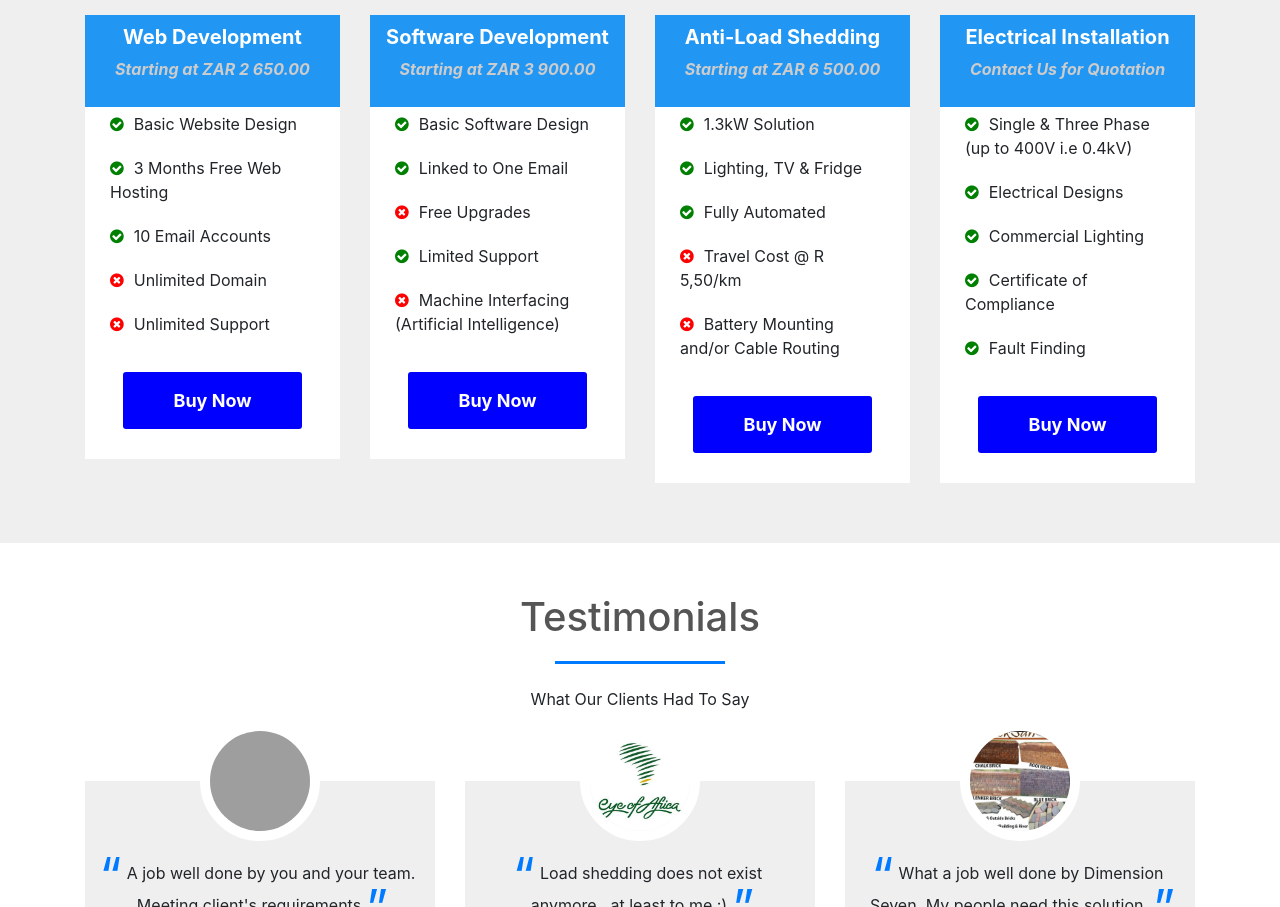
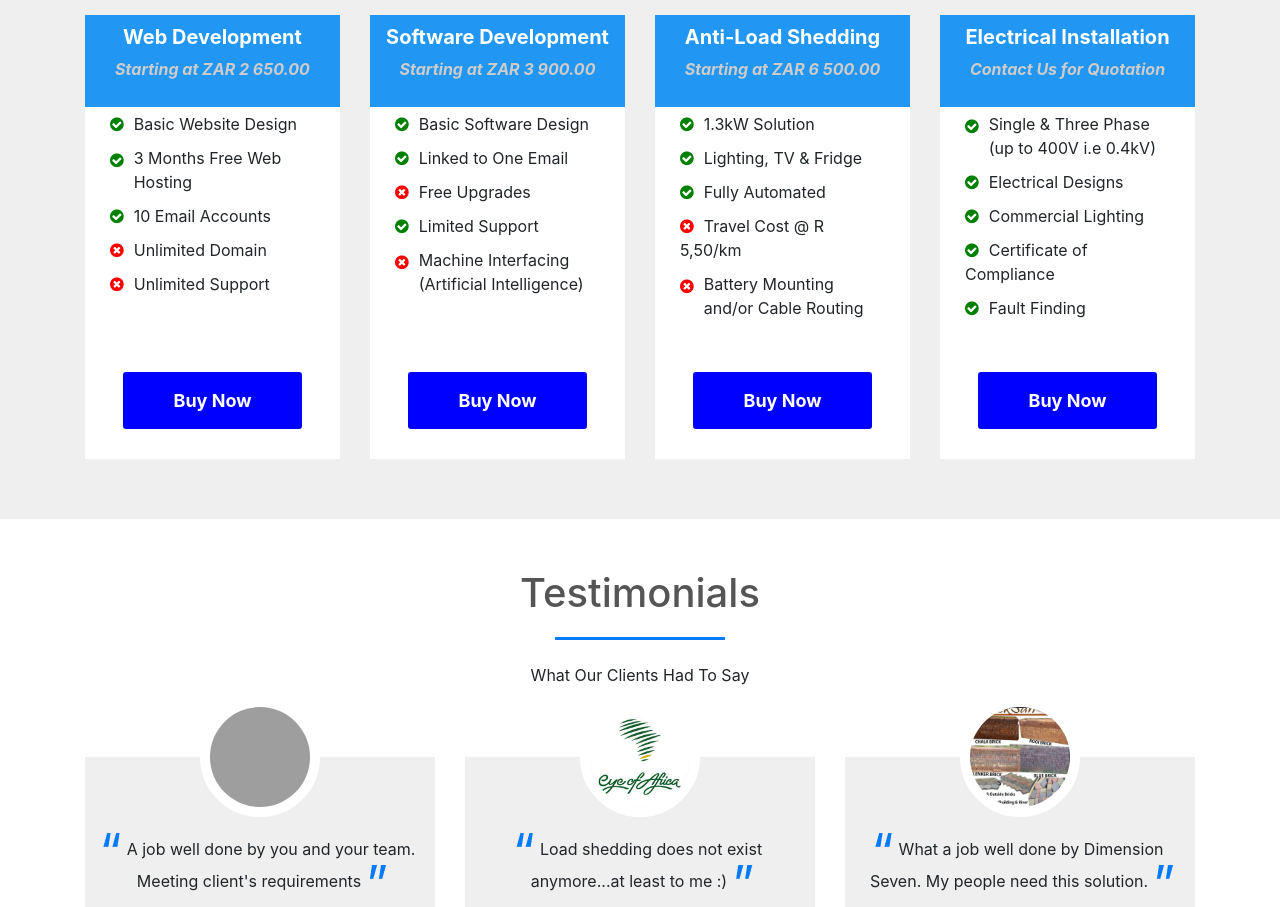
Before and after one commit to tsotetsi/dimensionseven, a plain HTML site: page index.html in a window 1280 px wide. Shown: the part 2971-3878 px from the top of the page. Drawn offline with nearby package versions, Linux system fonts and the light colour scheme; some packages are replaced by stand-ins of ours; grey boxes are pictures that could not be loaded; a script that the page names is missing; files whose address does not match are found by name.

Commit message:
Fix some priceplan issues.

```diff
--- a/assets/css/style.css
+++ b/assets/css/style.css
@@ -325,6 +325,9 @@ h1::after
     padding: 5px 10px;
     list-style: none;
 }
+.price-content .li-fix{
+    display: inline-flex;
+}
 ul li:last-child
 {
     border: none;
@@ -334,6 +337,16 @@ ul li:last-child
     color: green;
     margin-right: 10px;
     font-size: 10px;
+}
+.fa-fix {
+    margin-top: 6px;
+}
+
+.price-plan-web,
+.price-plan-software,
+.price-plan-anti,
+.price-plan-electrical{
+  height: 250px;
 }
 .fa-times-circle
 {
--- a/index.html
+++ b/index.html
@@ -3,6 +3,7 @@
     <head>
         <title>Dimension Seven</title>
         <link rel="stylesheet" href="assets/css/style.css">
+        <link rel="stylesheet" href="assets/css/responsive.css">
         <link rel="stylesheet" href="https://stackpath.bootstrapcdn.com/bootstrap/4.4.1/css/bootstrap.min.css">
         <link rel="shortcut icon" type:"image/x-icon" href="assets/new/LogoHome.ico">
         <link rel="stylesheet" href="https://stackpath.bootstrapcdn.com/font-awesome/4.7.0/css/font-awesome.min.css">
@@ -238,21 +239,19 @@
             <h2>Web Development</h2>
             <p>Starting at ZAR 2 650.00</p>
         </div>
-        <div class="price-content">
+        <div class="price-content price-plan-web">
             <ul>
-            <li><i class="fa fa-check-circle"></i>Basic Website Design</li>
-            <li><li><i class="fa fa-check-circle"></i>3 Months Free Web Hosting</li>
-            <li><li><i class="fa fa-check-circle"></i>10 Email Accounts</li>
-            <li><li><i class="fa fa-times-circle"></i>Unlimited Domain</li>
-            <li><li><i class="fa fa-times-circle"></i>Unlimited Support</li>
+              <li><i class="fa fa-check-circle"></i>Basic Website Design</li>
+              <li class="li-fix"><i class="fa fa-check-circle fa-fix"></i>3 Months Free Web Hosting</li>
+              <li><i class="fa fa-check-circle"></i>10 Email Accounts</li>
+              <li><i class="fa fa-times-circle"></i>Unlimited Domain</li>
+              <li><i class="fa fa-times-circle"></i>Unlimited Support</li>
             </ul>
         </div>
         <div class="price-button">
             <a class="buy-btn btn-primary" href="#contact">Buy Now</a>
-
         </div>
     </div>
-
     </div>
     <div class="col-md-3">
     <div class="single-price">
@@ -260,13 +259,13 @@
             <h2>Software Development</h2>
             <p>Starting at ZAR 3 900.00</p>
         </div>
-        <div class="price-content">
+        <div class="price-content price-plan-software">
             <ul>
             <li><i class="fa fa-check-circle"></i>Basic Software Design</li>
-            <li><li><i class="fa fa-check-circle"></i>Linked to One Email</li>
-            <li><li><i class="fa fa-times-circle"></i>Free Upgrades</li>
-            <li><li><i class="fa fa-check-circle"></i>Limited Support</li>
-            <li><li><i class="fa fa-times-circle"></i>Machine Interfacing (Artificial Intelligence)</li>
+            <li><i class="fa fa-check-circle"></i>Linked to One Email</li>
+            <li><i class="fa fa-times-circle"></i>Free Upgrades</li>
+            <li><i class="fa fa-check-circle"></i>Limited Support</li>
+            <li class="li-fix"><i class="fa fa-times-circle fa-fix"></i>Machine Interfacing (Artificial Intelligence)</li>
             </ul>
         </div>
         <div class="price-button">
@@ -282,13 +281,13 @@
             <h2>Anti-Load Shedding</h2>
             <p>Starting at ZAR 6 500.00</p>
         </div>
-        <div class="price-content">
+        <div class="price-content price-plan-anti">
             <ul>
             <li><i class="fa fa-check-circle"></i>1.3kW Solution</li>
-            <li><li><i class="fa fa-check-circle"></i>Lighting, TV & Fridge</li>
-            <li><li><i class="fa fa-check-circle"></i>Fully Automated</li>
-            <li><li><i class="fa fa-times-circle"></i>Travel Cost @ R 5,50/km</li>
-            <li><li><i class="fa fa-times-circle"></i>Battery Mounting and/or Cable Routing</li>
+            <li><i class="fa fa-check-circle"></i>Lighting, TV & Fridge</li>
+            <li><i class="fa fa-check-circle"></i>Fully Automated</li>
+            <li><i class="fa fa-times-circle"></i>Travel Cost @ R 5,50/km</li>
+            <li class="li-fix"><i class="fa fa-times-circle fa-fix"></i>Battery Mounting and/or Cable Routing</li>
             </ul>
         </div>
         <div class="price-button">
@@ -304,24 +303,20 @@
             <h2>Electrical Installation</h2>
             <p>Contact Us for Quotation</p>
         </div>
-        <div class="price-content">
+        <div class="price-content price-plan-electrical">
             <ul>
-            <li><i class="fa fa-check-circle"></i>Single & Three Phase (up to 400V i.e 0.4kV)</li>
-            <li><li><i class="fa fa-check-circle"></i>Electrical Designs</li>
-            <li><li><i class="fa fa-check-circle"></i>Commercial Lighting</li>
-            <li><li><i class="fa fa-check-circle"></i>Certificate of Compliance</li>
-            <li><li><i class="fa fa-check-circle"></i>Fault Finding</li>
+            <li class="li-fix"><i class="fa fa-check-circle fa-fix"></i>Single & Three Phase (up to 400V i.e 0.4kV)</li>
+            <li><i class="fa fa-check-circle"></i>Electrical Designs</li>
+            <li><i class="fa fa-check-circle"></i>Commercial Lighting</li>
+            <li><i class="fa fa-check-circle"></i>Certificate of Compliance</li>
+            <li><i class="fa fa-check-circle"></i>Fault Finding</li>
             </ul>
         </div>
         <div class="price-button">
             <a class="buy-btn btn-primary" href="#contact">Buy Now</a>
-
         </div>
     </div>
-
     </div>
-
-
     </div>
 
 
```
Also changed, not shown: assets/css/responsive.css (added).
